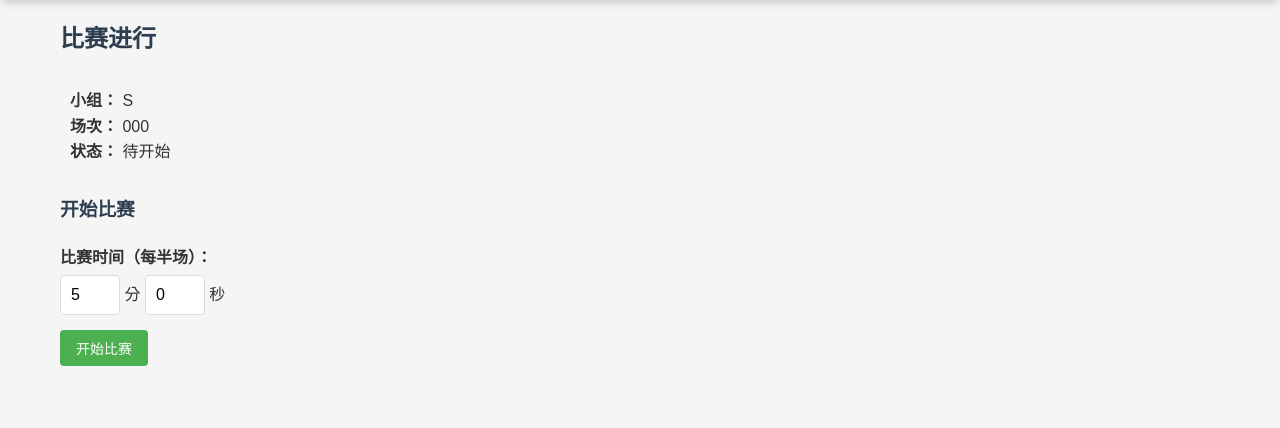
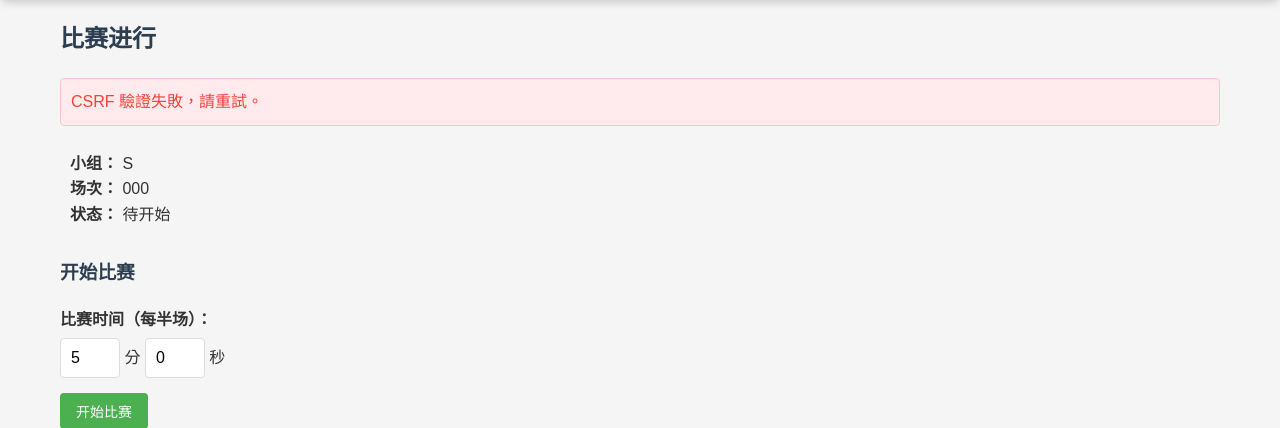
Before and after one commit to macauwaterball/easydrone, a PHP site: page /modules/competition/play.php?match_id=1 in a window 1280 px wide. Shown: the part 171-599 px from the top of the page. Run offline with PHP 8.4, Linux system fonts and the light colour scheme; a user stored in the database is signed in; tables that the repository leaves empty hold one stand-in row (values such as "Sample post").

Commit message:
feat(auth): 添加CSRF保护和会话管理
- 在auth_check.php中添加会话启动和CSRF令牌生成
- 在play_handlers.php中实现CSRF令牌验证
- 在play.php的表单中添加CSRF令牌字段

refactor(competition): 使用常量替代硬编码状态值

- 创建constants.php定义比赛状态和类型常量
- 在play.php中使用常量替代硬编码状态值

perf(docker): 优化Dockerfile构建步骤

- 合并apt-get命令减少镜像层
- 清理apt缓存减小镜像体积

```diff
--- a/Dockerfile.php
+++ b/Dockerfile.php
@@ -1,11 +1,13 @@
 FROM php:8.1-fpm
 
 # 安裝依賴
+# 將 apt-get update 和 install 合併到一個 RUN 命令中
 RUN apt-get update && apt-get install -y \
     libzip-dev \
     zip \
     unzip \
-    && docker-php-ext-install pdo_mysql zip
+    && docker-php-ext-install pdo_mysql zip \
+    && rm -rf /var/lib/apt/lists/* # 清理 apt 緩存以減小映像大小
 
 # 設置工作目錄
 WORKDIR /var/www/html
--- a/src/includes/auth_check.php
+++ b/src/includes/auth_check.php
@@ -5,3 +5,13 @@
     header('Location: /auth/login.php');
     exit;
 }
+
+// Start session if not already started
+if (session_status() == PHP_SESSION_NONE) {
+    session_start();
+}
+
+// Generate CSRF token if not exists
+if (empty($_SESSION['csrf_token'])) {
+    $_SESSION['csrf_token'] = bin2hex(random_bytes(32));
+}
--- /dev/null
+++ b/src/includes/constants.php
@@ -0,0 +1,23 @@
+<?php
+
+// Match Statuses
+const MATCH_STATUS_PENDING = 'pending';
+const MATCH_STATUS_ACTIVE = 'active';
+const MATCH_STATUS_OVERTIME = 'overtime';
+const MATCH_STATUS_COMPLETED = 'completed';
+
+// Match Types
+const MATCH_TYPE_FRIENDLY = 'friendly';
+const MATCH_TYPE_GROUP = 'group';
+const MATCH_TYPE_KNOCKOUT = 'knockout';
+
+// Tournament Stages
+const TOURNAMENT_STAGE_ROUND_OF_16 = 'round_of_16';
+const TOURNAMENT_STAGE_QUARTER_FINAL = 'quarter_final';
+const TOURNAMENT_STAGE_SEMI_FINAL = 'semi_final';
+const TOURNAMENT_STAGE_FINAL = 'final';
+const TOURNAMENT_STAGE_THIRD_PLACE = 'third_place';
+
+// Half Times
+const HALF_TIME_FIRST = 'first_half';
+const HALF_TIME_SECOND = 'second_half';
--- a/src/modules/competition/play.php
+++ b/src/modules/competition/play.php
@@ -3,12 +3,13 @@
 require_once __DIR__ . '/../../config/database.php';
 require_once __DIR__ . '/play_functions.php';
 require_once __DIR__ . '/play_handlers.php';
+require_once __DIR__ . '/../../includes/constants.php'; // Add this line
 
 $db = Database::getInstance();
 $pdo = $db->getConnection();
 
-// 检查数据库结构
-checkAndUpdateDatabaseStructure($pdo);
+// 移除每次頁面載入時的資料庫結構檢查
+// checkAndUpdateDatabaseStructure($pdo);
 
 $match_id = $_GET['match_id'] ?? 0;
 
@@ -75,16 +76,16 @@
         <p><strong>状态：</strong>
             <?php
             switch ($match['match_status']) {
-                case 'pending':
+                case MATCH_STATUS_PENDING: // Use constant here
                     echo '待开始';
                     break;
-                case 'active':
-                    echo ($halfTime === 'first_half') ? '上半场' : '下半场';
+                case MATCH_STATUS_ACTIVE: // Use constant here
+                    echo ($halfTime === HALF_TIME_FIRST) ? '上半场' : '下半场'; // Use constant here
                     break;
-                case 'overtime':
+                case MATCH_STATUS_OVERTIME: // Use constant here
                     echo '加时赛';
                     break;
-                case 'completed':
+                case MATCH_STATUS_COMPLETED: // Use constant here
                     echo '已结束';
                     break;
                 default:
@@ -99,6 +100,7 @@
         <div class="match-setup">
             <h3>开始比赛</h3>
             <form method="POST" action="">
+                <input type="hidden" name="csrf_token" value="<?= htmlspecialchars($_SESSION['csrf_token']) ?>">
                 <div class="form-group">
                     <label for="match_time_minutes">比赛时间（每半场）：</label>
                     <input type="number" id="match_time_minutes" name="match_time_minutes" min="0" max="60" value="5" required style="width: 60px;"> 分
--- a/src/modules/competition/play_handlers.php
+++ b/src/modules/competition/play_handlers.php
@@ -1,6 +1,22 @@
 <?php
+// Helper function to validate CSRF token
+function validateCsrfToken() {
+    if (empty($_POST['csrf_token']) || $_POST['csrf_token'] !== $_SESSION['csrf_token']) {
+        // For security, regenerate token on failure
+        $_SESSION['csrf_token'] = bin2hex(random_bytes(32));
+        return "CSRF 驗證失敗，請重試。";
+    }
+    return null; // Token is valid
+}
+
 // 处理比赛开始
 function handleStartMatch($pdo, $match_id, $match) {
+    // Validate CSRF token first
+    $csrf_error = validateCsrfToken();
+    if ($csrf_error) {
+        return $csrf_error;
+    }
+
     if (!isset($_POST['start_match']) || $match['match_status'] !== 'pending') {
         return null;
     }
@@ -38,6 +54,12 @@
 
 // 处理上半场结束，开始下半场
 function handleEndFirstHalf($pdo, $match_id, $match) {
+    // Validate CSRF token first
+    $csrf_error = validateCsrfToken();
+    if ($csrf_error) {
+        return $csrf_error;
+    }
+
     // 检查是否是结束上半场的请求
     if (!isset($_POST['end_first_half'])) {
         return null;
```
